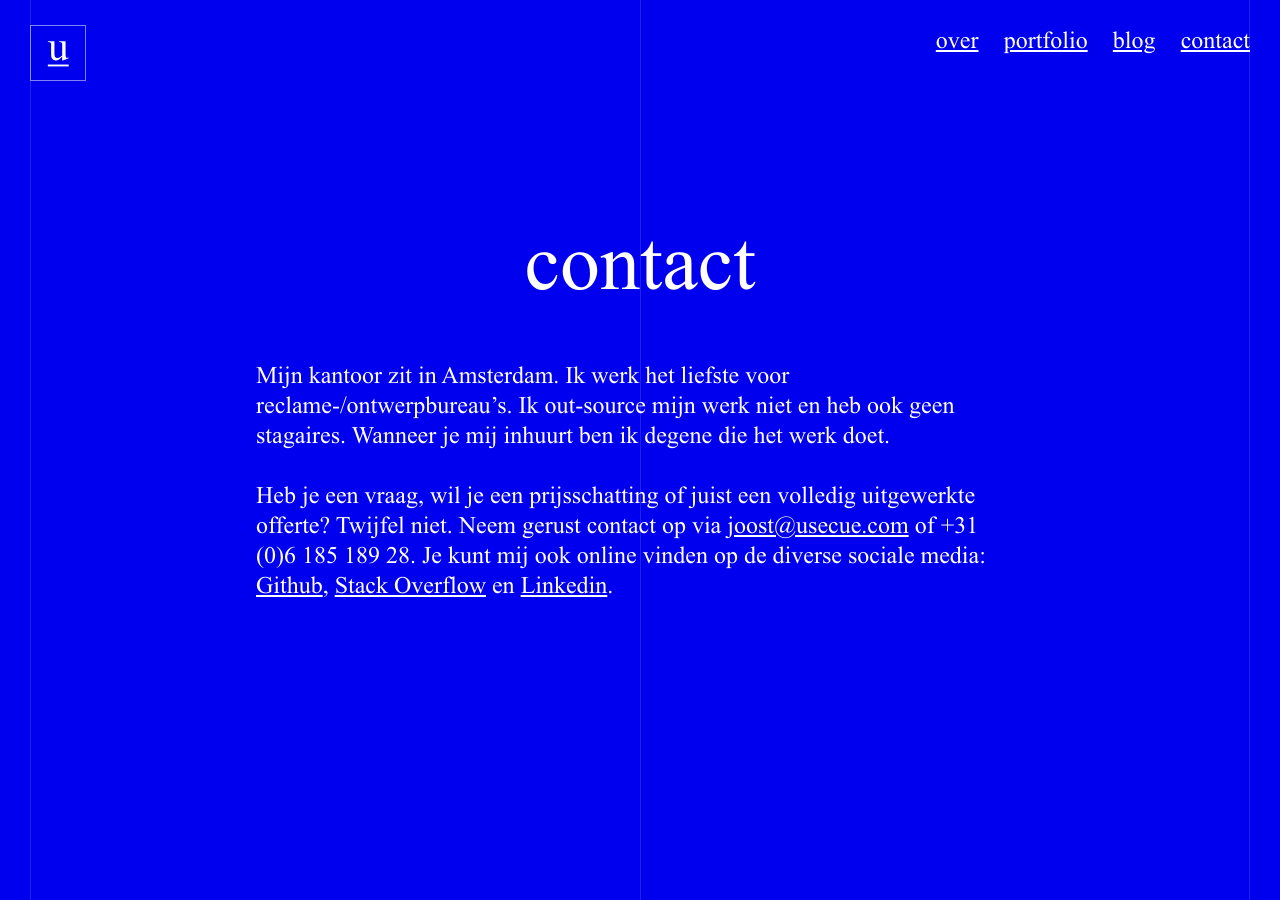
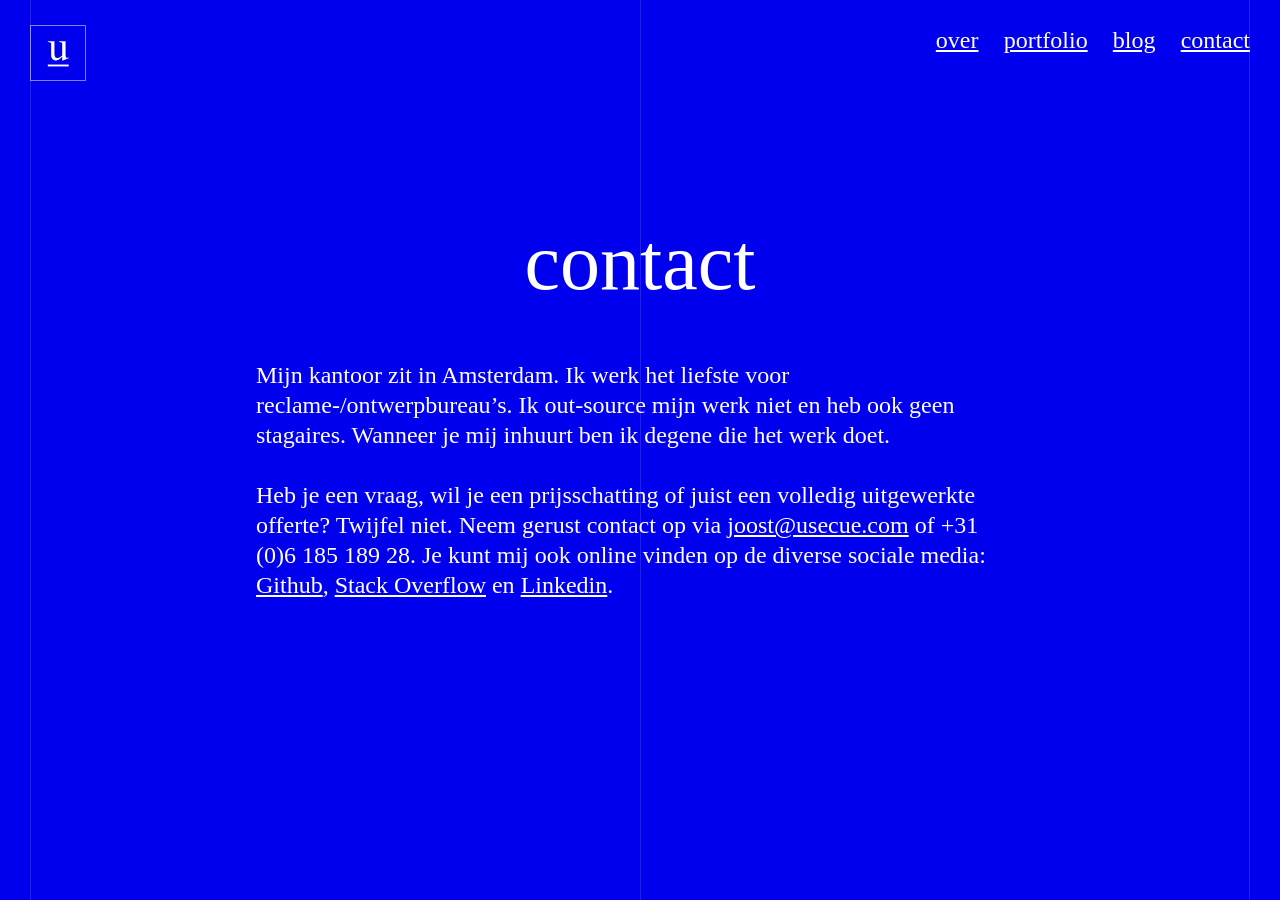
Before and after one commit to jhvanderschee/usecuewebsitenl, a Jekyll site: the page built from contact/index.md, in a window 1280 px wide. Built offline with Jekyll 4.4.1, drawn with Linux system fonts in a browser that asks for light colours.

Commit message:
Update style.css

```diff
--- a/css/style.css
+++ b/css/style.css
@@ -13,7 +13,7 @@
 }
 
 * {margin: 0; padding: 0; font-weight: normal;}
-body {background: #0000ee; color: white; font-family: 'Conv_times',serif;}
+body {background: #0000ee; color: white; font-family: 'Times New Roman', 'Conv_times', serif;}
 body, html {height: 100%;}
 img {max-width: 100%;}
 html {overflow-y: scroll;}
```
